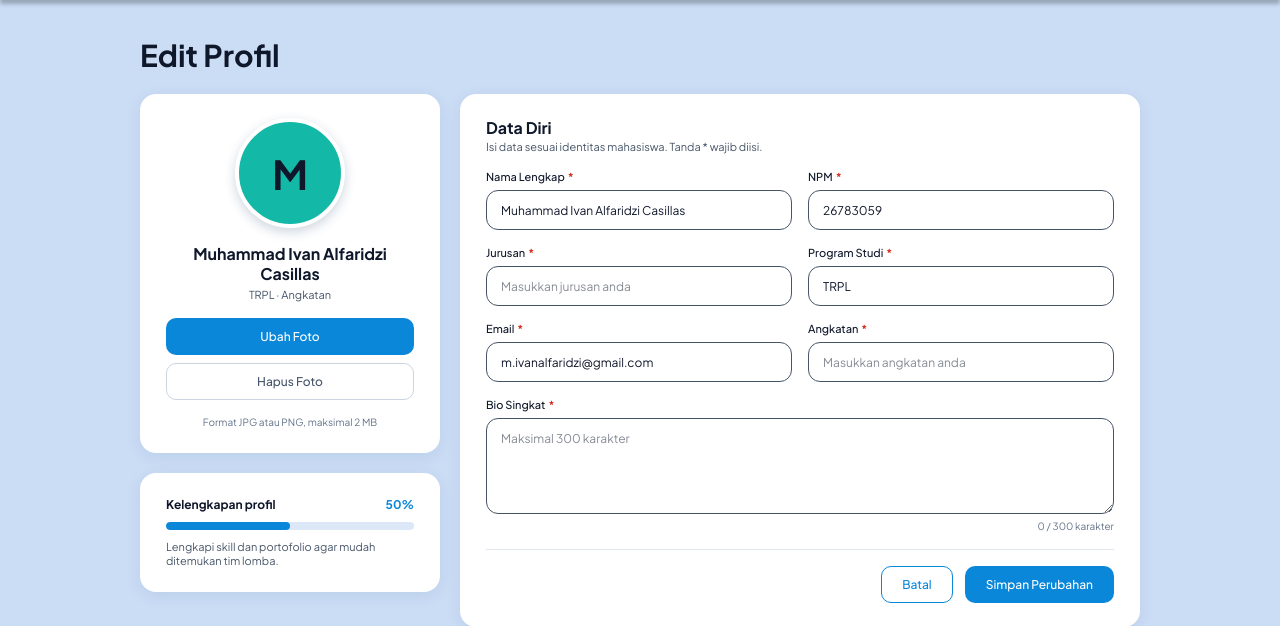
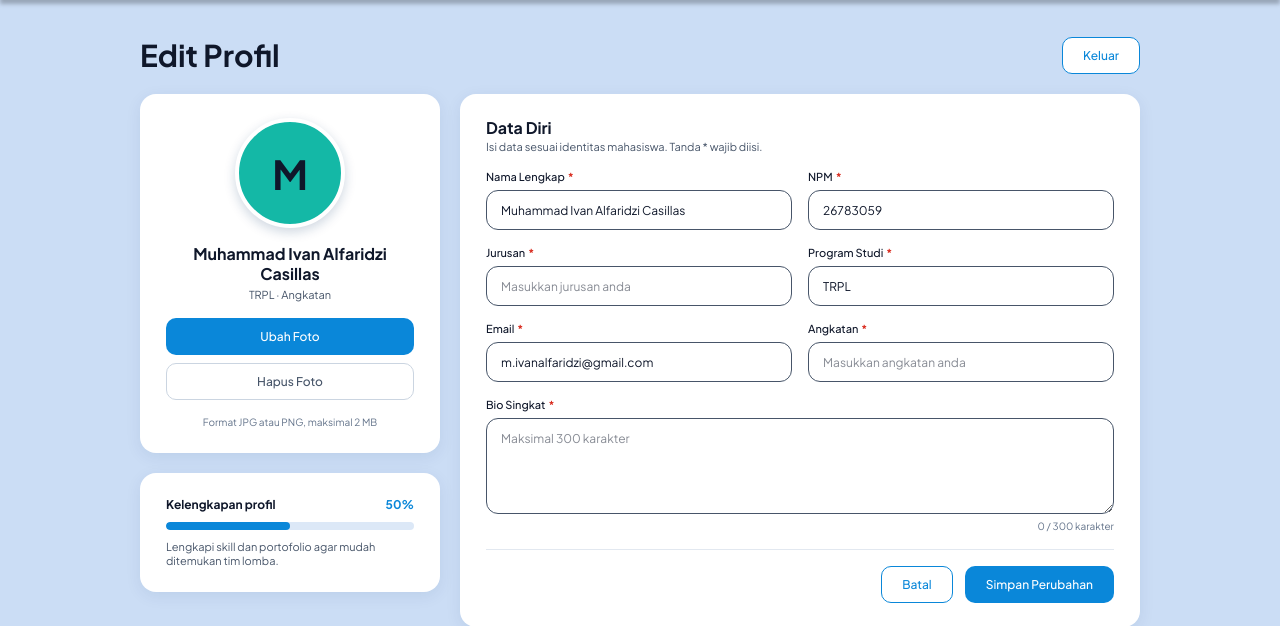
Before and after one commit to VansCasillas/Skill_link, a Laravel app: page /profil in a window 1280 px wide. Shown: the part 60-686 px from the top of the page. Run offline with Laravel 12, Linux system fonts and the light colour scheme; a user stored in the database is signed in; data comes from the database, SQL or seed files in the repository; data that the repository does not hold is empty.

Commit message:
yang penting selesai lah

```diff
--- a/resources/views/mahasiswa/profile.blade.php
+++ b/resources/views/mahasiswa/profile.blade.php
@@ -25,6 +25,13 @@
         font-weight: 700;
         font-size: 30px;
         line-height: 38px
+    }
+
+    .pf-head {
+        display: flex;
+        align-items: center;
+        justify-content: space-between;
+        gap: 16px
     }
 
     .pf-cols {
@@ -414,6 +421,10 @@
     }
 
     @media (max-width:640px) {
+        .pf-head {
+            align-items: flex-start
+        }
+
         .pf-row {
             grid-template-columns: 1fr
         }
@@ -437,7 +448,13 @@
 @endphp
 
 <div class="pf">
-    <h1>Edit Profil</h1>
+    <div class="pf-head">
+        <h1>Edit Profil</h1>
+        <form method="POST" action="{{ route('logout') }}">
+            @csrf
+            <button type="submit" class="pf-btn outline">Keluar</button>
+        </form>
+    </div>
 
     <form id="pf-form" method="POST" action="{{ route('profile.update') }}" enctype="multipart/form-data" novalidate>
         @csrf
```
Also changed, not shown: tests/Feature/AuthRedirectTest.php (+19 -0 lines).
